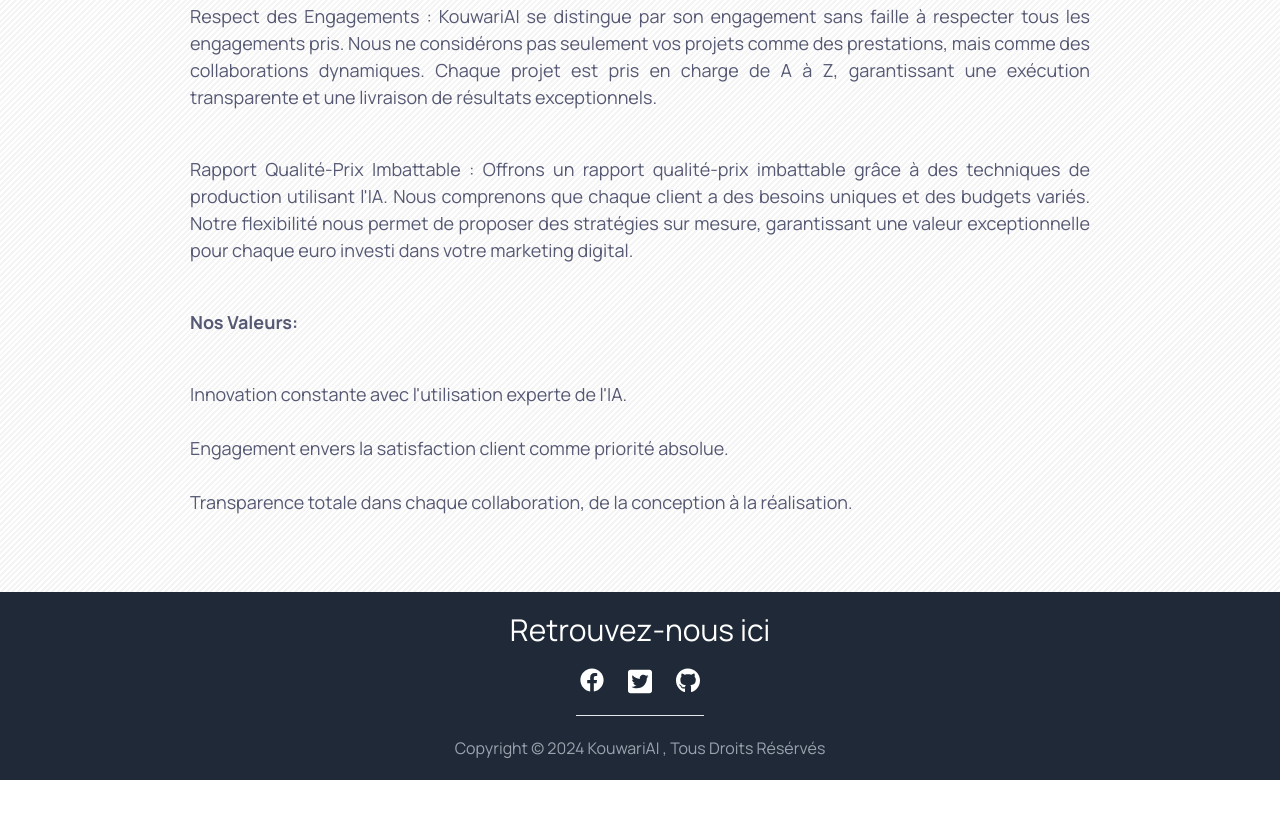
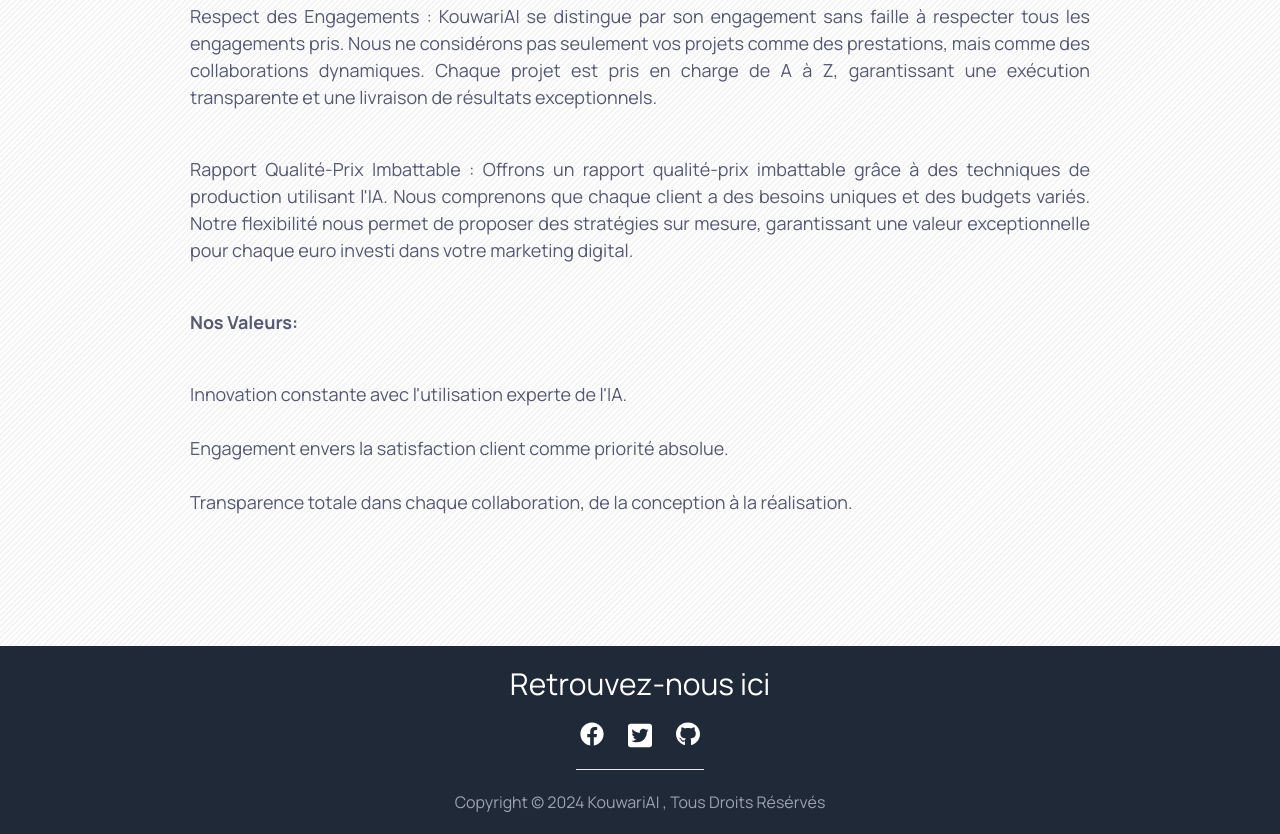
Before and after one commit to jvitalk1403kuwari/site-marketing-ai, a plain HTML site: page a-propos.html in a window 1280 px wide. Shown: the part 1179-2013 px from the top of the page. Before the commit the page ends 1959 px from the top, so only its background shows below. Drawn offline with nearby package versions, Linux system fonts and the light colour scheme.

Commit message:
footer position absolute

```diff
--- a/a-propos.html
+++ b/a-propos.html
@@ -109,14 +109,16 @@
         </div>
       </div>
 
+      <div class="space"></div>
+
 
     <!-- Scroll to Top Button-->
     <!-- Bouton Scroll Top -->
-    <button onclick="scrollTopFunction()" id="scrollTopBtn" title="Go to top" class="">&#9650;</button>
+    <button onclick="scrollTopFunction()" id="scrollTopBtn" title="Go to top">&#9650;</button>
 
 
       <!-- Footer -->
-      <footer class="bg-gray-800 py-5 w-full">
+      <footer id="footer" class="bg-gray-800 py-5 w-full">
 
         <h3 class="text-2xl pb-5 text-center  md:text-3xl text-white">Retrouvez-nous ici</h3>
 
--- a/global.css
+++ b/global.css
@@ -1,6 +1,8 @@
 body {
   margin: 0;
   line-height: normal;
+  padding: 0;
+  min-height: 100vh; /* Assure que le contenu s'étend sur toute la hauteur de la fenêtre */
 
   flex-direction: column;
   position: relative;
@@ -16,6 +18,9 @@ body {
   color: var(--color-white);
   font-family: var(--font-manrope);
 }
+
+
+
 
 :root {
 
@@ -202,6 +207,7 @@ div.menu a:hover {
 .space {
   align-self: stretch;
   height: 42px;
+  margin: 100px;
 }
 
 #scrollTopBtn {
@@ -220,6 +226,7 @@ div.menu a:hover {
   cursor: pointer;
   padding: 10px;
   border-radius: 5px;
+  z-index: 2;
 }
 
 #scrollTopBtn:hover {
@@ -232,6 +239,10 @@ div.menu a:hover {
   }
 }
 
+#footer {
+  position: absolute;
+  bottom: 0;
+}
 
 
 @media screen and (max-width: 580px) {
--- a/scripts/app.js
+++ b/scripts/app.js
@@ -27,4 +27,9 @@ function scrollTopFunction() {
   } else {
     btn.style.display = "none";
   }
+
+  // Cacher le bouton lorsque la largeur de l'écran est inférieure à 900px
+  // if (window.innerWidth < 400) {
+  //   btn.style.display = "none";
+  // }
 }
```
Also changed, not shown: article.html (+2 -2 lines), index.html (+2 -4 lines). Lines whose indentation alone changed are shown as unchanged.
